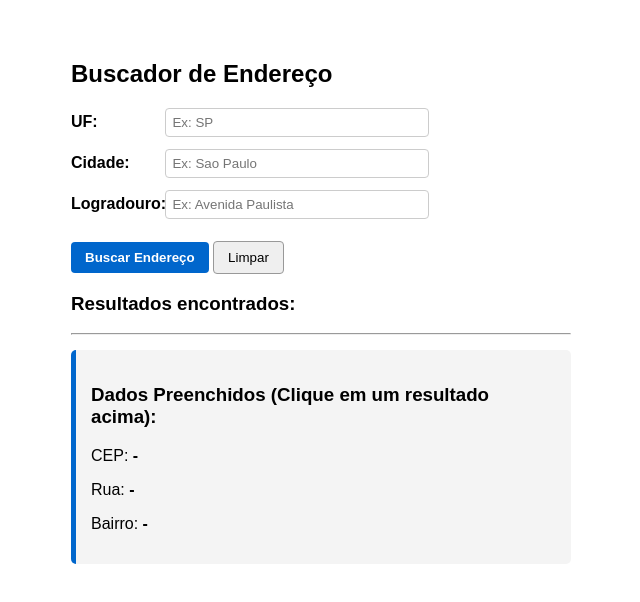
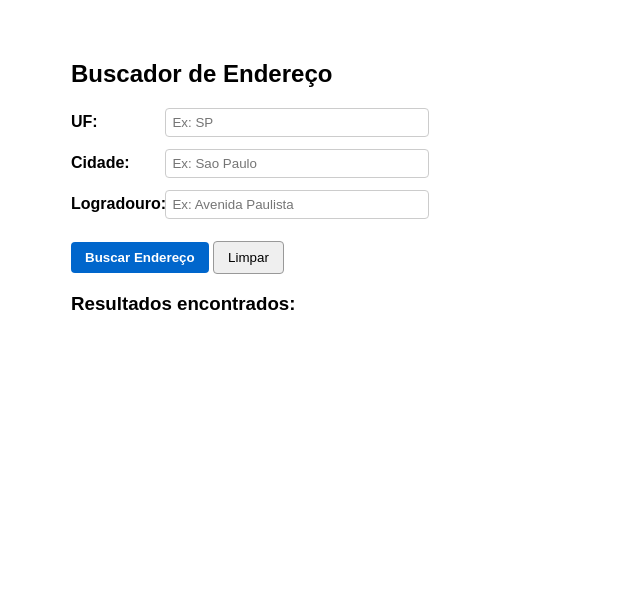
Before and after one commit to LucasEbac/buscadorCep, a plain HTML site: page index.html in a window 1280 px wide. Shown: the whole page, without its empty margins (319-959 px from the left). Drawn offline with Linux system fonts and the light colour scheme.

Commit message:
projeto funcionando

```diff
--- a/index.html
+++ b/index.html
@@ -29,14 +29,6 @@
     <h3>Resultados encontrados:</h3>
     <ul id="listaResultados"></ul>
 
-    <hr>
-
-    <div class="resultado-box">
-        <h3>Dados Preenchidos (Clique em um resultado acima):</h3>
-        <p>CEP: <strong id="resCep">-</strong></p>
-        <p>Rua: <strong id="resRua">-</strong></p>
-        <p>Bairro: <strong id="resBairro">-</strong></p>
-    </div>
 
     <script>
         // Função que impede números e força letras maiúsculas no campo UF
@@ -63,7 +55,7 @@
             lista.innerHTML = "<li class='loading'>Buscando endereços na base do ViaCEP...</li>";
 
             try {
-                const url = `https://viacep.com.br{uf}/${encodeURIComponent(cidade)}/${encodeURIComponent(logradouro)}/json/`;
+                const url = `https://viacep.com.br/ws/${encodeURIComponent(uf)}/${encodeURIComponent(cidade)}/${encodeURIComponent(logradouro)}/json/`;
 
 
                 const response = await fetch(url);
```
